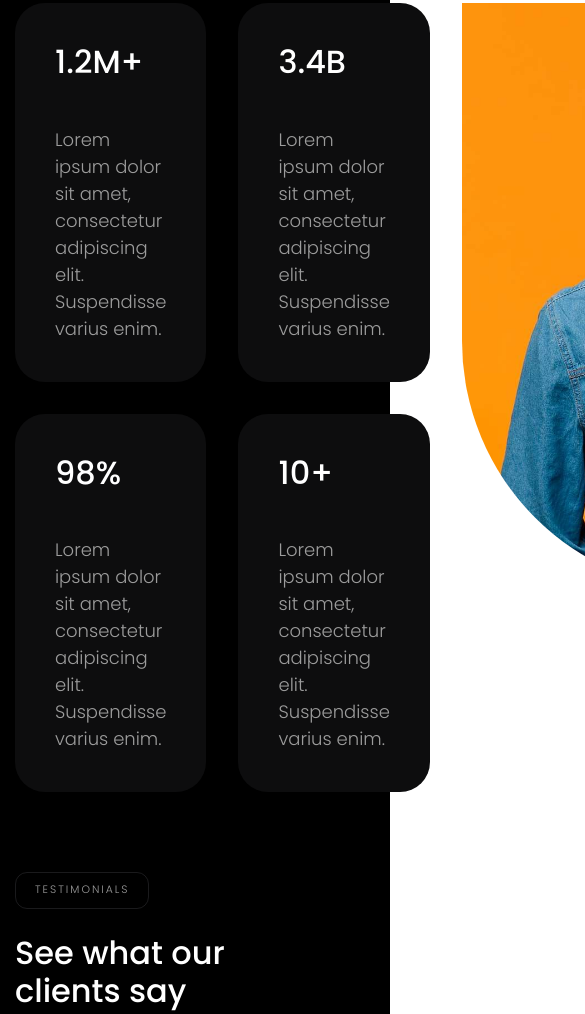
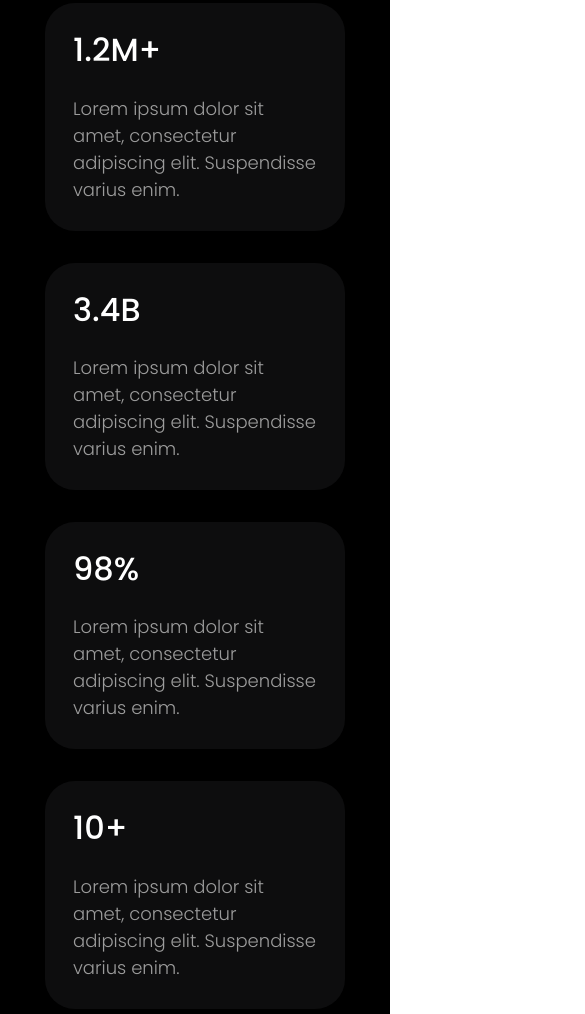
Before and after one commit to vikkuccine/growfy, a website: page app/pages/index.html in a window 390 px wide. Shown: the part 4191-5205 px from the top of the page, 585 px wide, since content can reach past the window. Drawn offline with nearby package versions, Linux system fonts and the light colour scheme; files that its build step writes are made by us from their sources; animation ran at ten frames a second; files whose address does not match are found by name.

Commit message:
mobile adaptation

```diff
--- a/app/scss/_main.scss
+++ b/app/scss/_main.scss
@@ -604,11 +604,13 @@
         line-height: 27px;
     }
 
-    &__photo {}
+    &__photo {
+        width: 100%;
+    }
 
     &__img {
-        width: 500px;
-        height: 588px;
+        width: 100%;
+        aspect-ratio: .84;
         object-fit: cover;
         border-radius: 378px 0px 378px 378px;
         transition: border-radius 0.5s ease;
@@ -664,14 +666,16 @@
     grid-template-columns: repeat(3, 1fr);
     gap: 48px;
 
+
     &__item {
         border-radius: 30px;
-        background: rgba(129, 129, 139, 0.10);
+        background: #232326;
         padding: 64px 40px 84px;
         display: flex;
         flex-direction: column;
         min-height: 100%;
         transition: .5s ease-in-out;
+
 
         &:hover {
             transform: scale(1.1);
--- a/app/scss/_media.scss
+++ b/app/scss/_media.scss
@@ -23,6 +23,19 @@
     .tabs {
         align-self: center;
         max-width: 680px;
+    }
+
+    .expert__photo {
+        display: none;
+    }
+
+    .expert__list {
+        max-width: 747px;
+        align-self: center;
+    }
+
+    .expert__inner {
+        justify-content: center;
     }
 }
 
@@ -136,6 +149,18 @@
     .header__logo {}
 }
 
+
+@media (max-width: 960px) {
+    .header-section__wrap {
+        flex-direction: column;
+    }
+
+    .header-section__btn {
+        align-self: self-start;
+    }
+}
+
+
 @media (max-width: 760px) {
     .container-padding {
         padding-top: 60px;
@@ -182,6 +207,49 @@
 
     .tabs__row-first {
         margin-top: 0;
+    }
+
+    .expert__title {
+        margin: 0 0 25px 0;
+    }
+
+    .expert__item {
+        padding: 28px;
+    }
+}
+
+@media (max-width: 560px) {
+    .expert__item {
+        max-width: 300px;
+    }
+
+    .expert__list {
+        grid-template-columns: repeat(1, 1fr);
+
+    }
+
+    .second-card {
+        transform: translateY(calc(-100% - 32px));
+
+        &--animated {
+            transform: translate(0);
+        }
+    }
+
+    .third-card {
+        transform: translateY(calc((-100% - 32px) * 2));
+
+        &--animated {
+            transform: translate(0);
+        }
+    }
+
+    .fourth-card {
+        transform: translateY(calc((-100% - 32px) * 3));
+
+        &--animated {
+            transform: translate(0);
+        }
     }
 }
 
```
Also changed, not shown: app/css/style.min.css.
